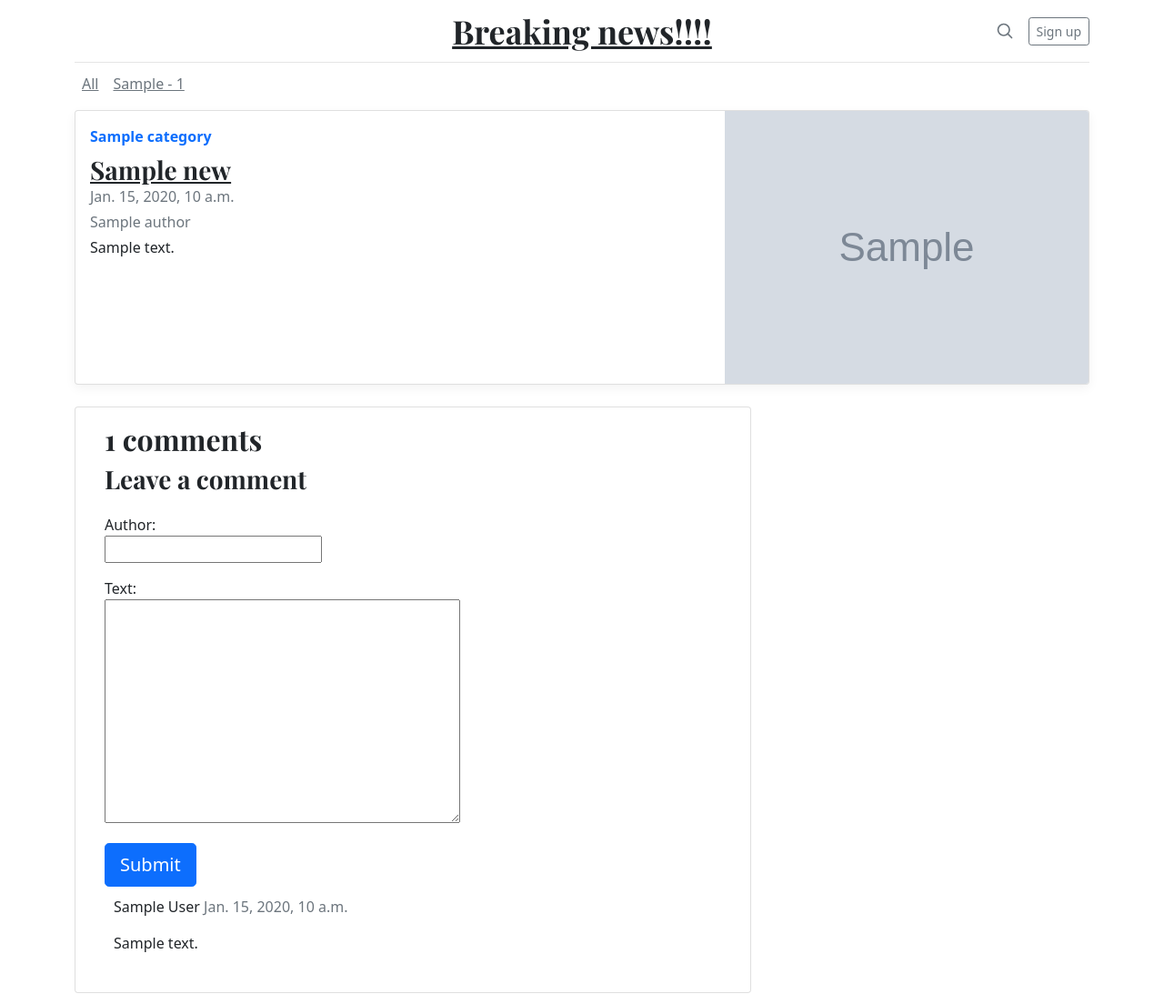
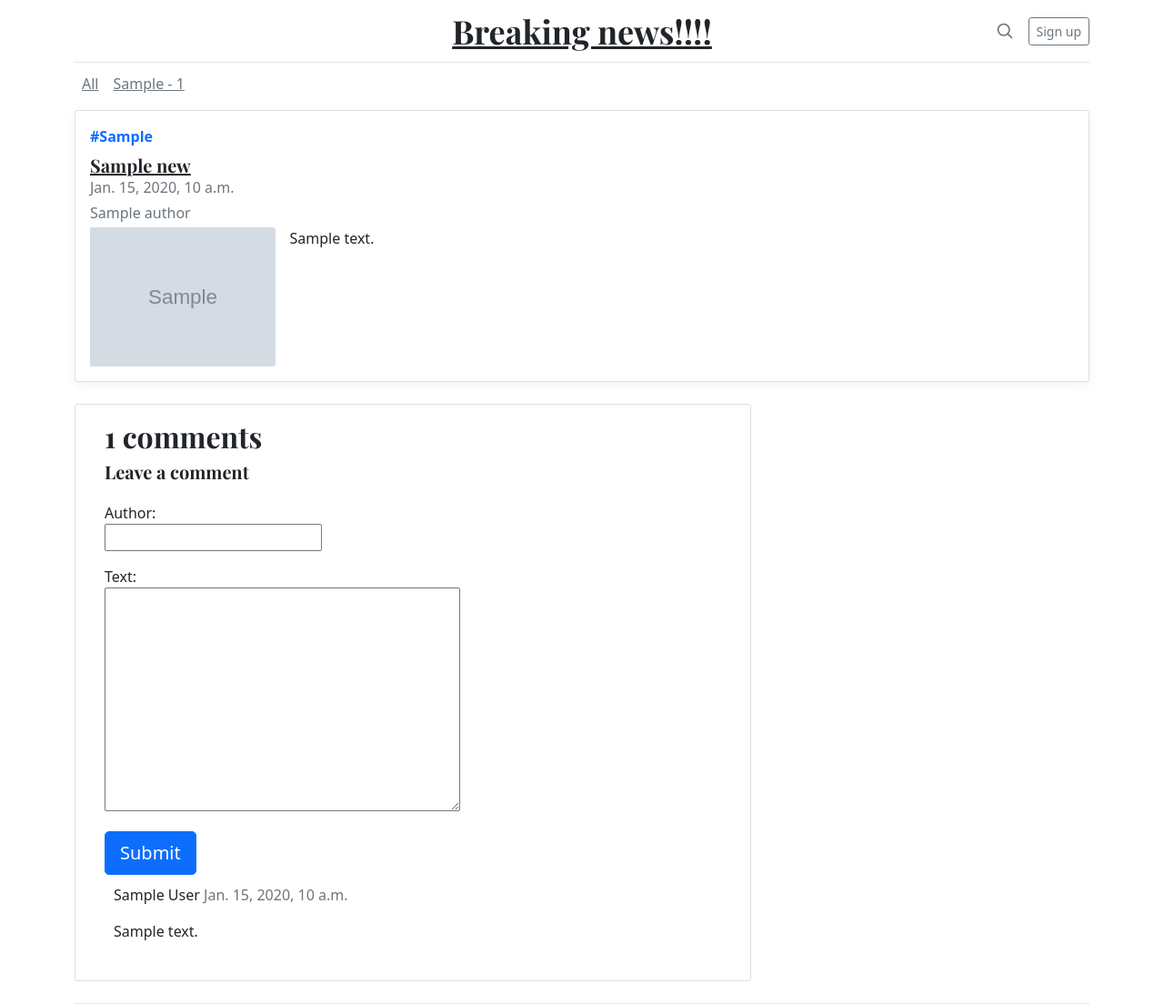
Before and after one commit to anastasiia-nik/news_parser_with_bot, a Django app: a page that uses news/templates/article_view.html in a window 1280 px wide. Shown: the top 1104 px of the page at 91% size. Run offline with Django 4.2, Linux system fonts and the light colour scheme; tables that the repository leaves empty hold one stand-in row (values such as "Sample post"); grey boxes marked "Sample" are stand-in pictures; some libraries are stand-ins or nearby versions.

Commit message:
update styles

```diff
--- a/news/templates/article_view.html
+++ b/news/templates/article_view.html
@@ -6,7 +6,7 @@
         <div class="col-md-12">
             <div class="card flex-md-row mb-4 box-shadow h-md-2000">
                 <div class="card-body d-flex flex-column align-items-start">
-                    <strong class="d-inline-block mb-2 text-primary">{{ article.category }}</strong>
+                    <strong class="d-inline-block mb-2 text-primary">{% for tag in article.tags.all %}#{{ tag }} {% endfor %}</strong>
                     <h3 class="mb-0">
                         <a class="text-dark" href="{% url 'article_name' article.title %}">{{ article.title }}</a>
                     </h3>
@@ -16,11 +16,13 @@
                     {% if article.author %}
                         <div class="mb-1 text-muted">{{ article.author }}</div>
                     {% endif %}
-                    <p class="card-text mb-auto">{{ article.text }}</p>
+
+                    <p class="card-text mb-auto">{% if article.image %}
+                        <img class="post-image card-img-right flex-auto d-none d-md-block" src="{{ article.image }}"
+                             alt="Card image cap">
+                    {% endif %}{{ article.text }}</p>
                 </div>
-                {% if article.image %}
-                    <img class="card-img-right flex-auto d-none d-md-block" src="{{ article.image }}" alt="Card image cap">
-                {% endif %}
+
             </div>
 
             <div class="col-md-8 card mb-4  mt-3 ">
--- a/static/blog.css
+++ b/static/blog.css
@@ -137,3 +137,16 @@ form label {
 .blog-footer p:last-child {
   margin-bottom: 0;
 }
+
+.post-image {
+    width: 40%;
+    height: auto;
+    float: left;
+    margin-right: 1rem;
+}
+
+@media (min-width: 1200px) {
+  .h3, h3 {
+    font-size: 1.25rem;
+  }
+}
```
